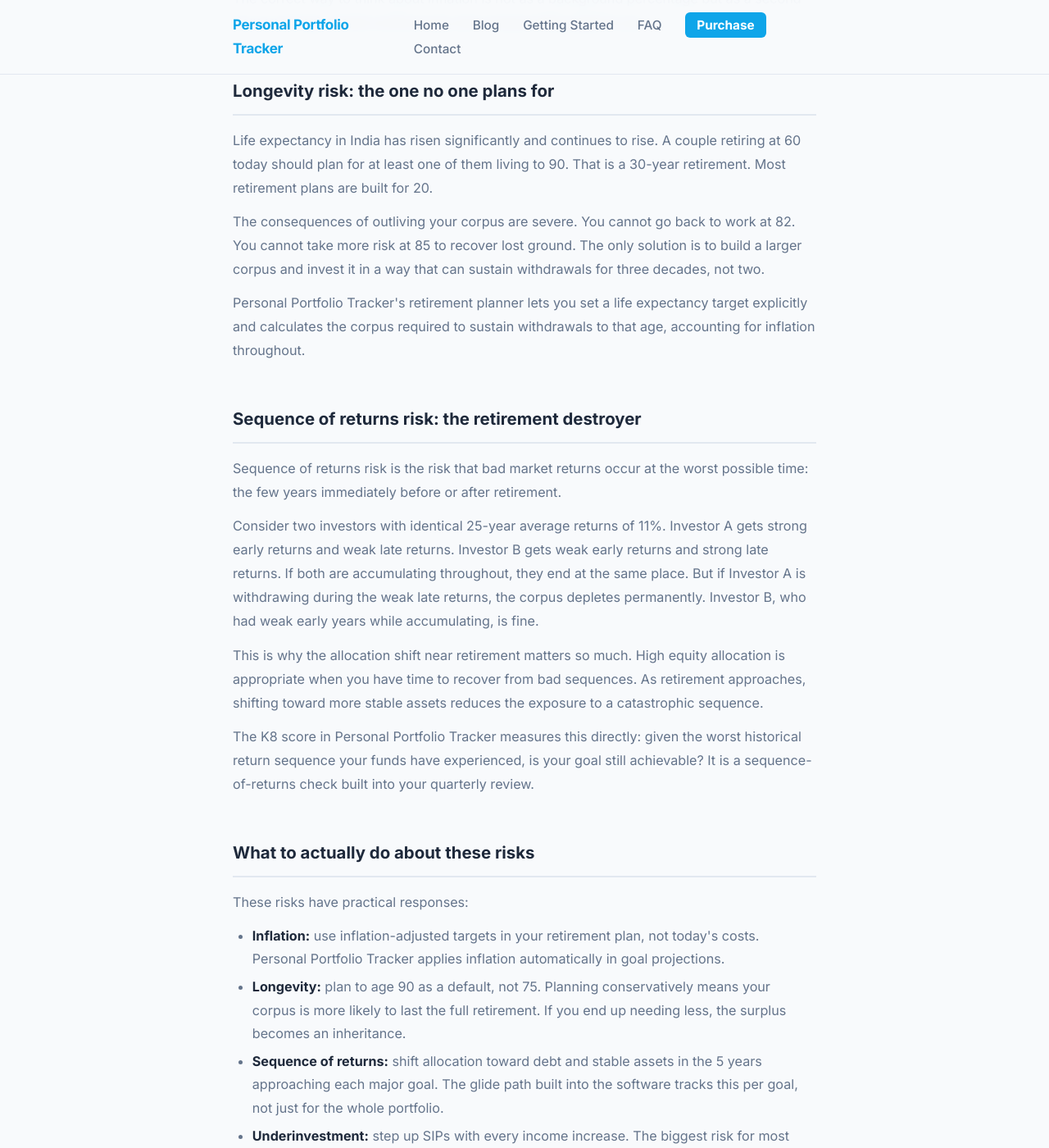
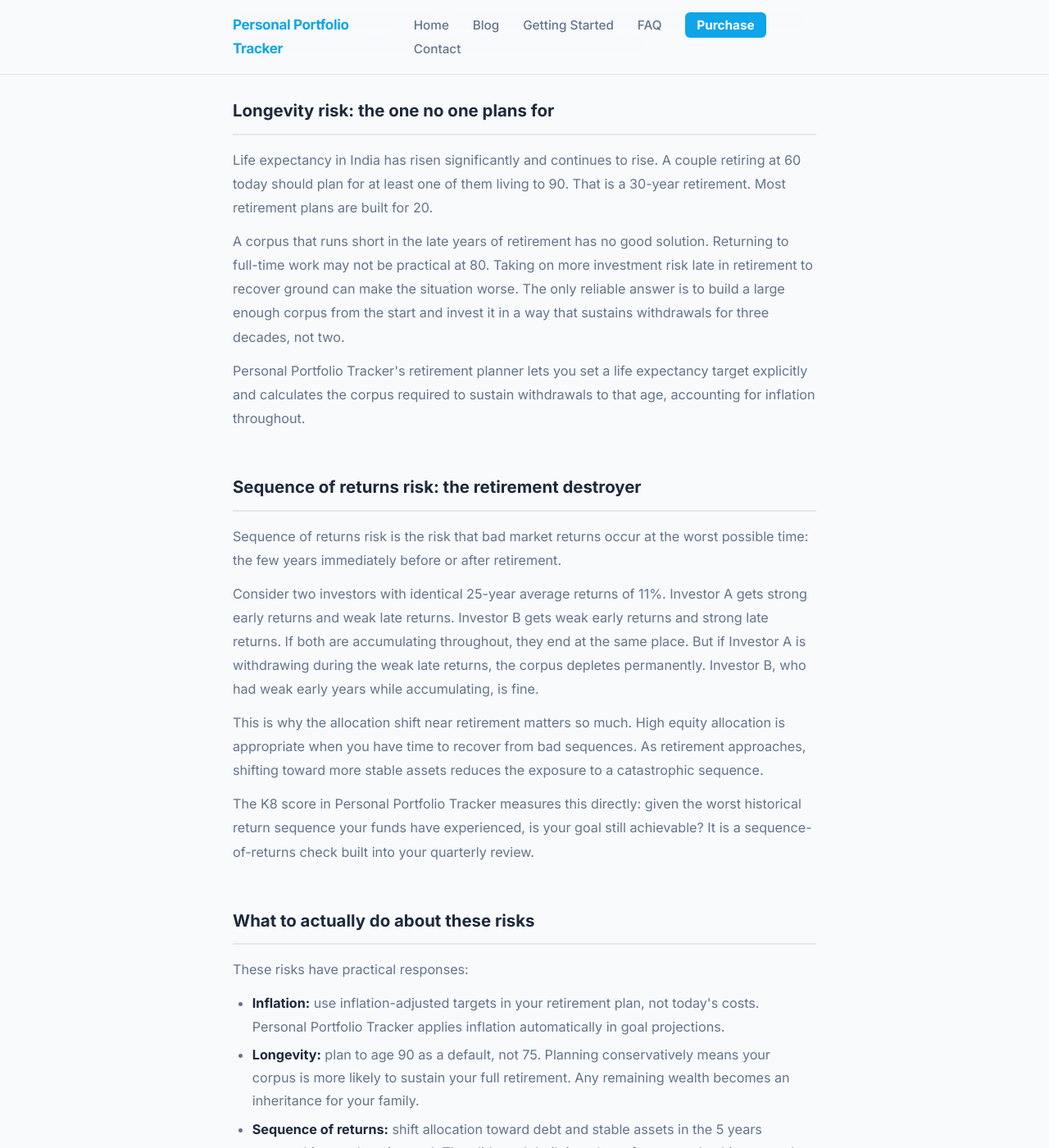
Before and after one commit to srikrishna2024/portfolio-tracker-blog, a Jekyll site: the page built from real-risks/index.html, in a window 1280 px wide and 1400 px high, scrolled down 1328 px. Shown: the whole window at 82% size. Built offline with Jekyll 4.4.1, drawn with Linux system fonts in a browser that asks for light colours; some of the changed text lies outside the part shown.

Commit message:
soften longevity risk language: remove morbid framing throughout

```diff
--- a/real-risks/index.html
+++ b/real-risks/index.html
@@ -27,7 +27,7 @@
         <h3>What actually destroys retirement plans</h3>
         <ul>
           <li>Inflation silently eroding purchasing power over 25 years</li>
-          <li>Outliving your corpus (longevity risk)</li>
+          <li>A corpus that does not last the full retirement (longevity risk)</li>
           <li>A market crash in the 3 years before or after retirement</li>
           <li>Underinvesting for decades because SIPs were never stepped up</li>
           <li>Stopping investments during corrections and missing the recovery</li>
@@ -47,7 +47,7 @@
   <div class="content-section">
     <h2>Longevity risk: the one no one plans for</h2>
     <p>Life expectancy in India has risen significantly and continues to rise. A couple retiring at 60 today should plan for at least one of them living to 90. That is a 30-year retirement. Most retirement plans are built for 20.</p>
-    <p>The consequences of outliving your corpus are severe. You cannot go back to work at 82. You cannot take more risk at 85 to recover lost ground. The only solution is to build a larger corpus and invest it in a way that can sustain withdrawals for three decades, not two.</p>
+    <p>A corpus that runs short in the late years of retirement has no good solution. Returning to full-time work may not be practical at 80. Taking on more investment risk late in retirement to recover ground can make the situation worse. The only reliable answer is to build a large enough corpus from the start and invest it in a way that sustains withdrawals for three decades, not two.</p>
     <p>Personal Portfolio Tracker's retirement planner lets you set a life expectancy target explicitly and calculates the corpus required to sustain withdrawals to that age, accounting for inflation throughout.</p>
   </div>
 
@@ -64,7 +64,7 @@
     <p>These risks have practical responses:</p>
     <ul>
       <li><strong>Inflation:</strong> use inflation-adjusted targets in your retirement plan, not today's costs. Personal Portfolio Tracker applies inflation automatically in goal projections.</li>
-      <li><strong>Longevity:</strong> plan to age 90 as a default, not 75. Planning conservatively means your corpus is more likely to last the full retirement. If you end up needing less, the surplus becomes an inheritance.</li>
+      <li><strong>Longevity:</strong> plan to age 90 as a default, not 75. Planning conservatively means your corpus is more likely to sustain your full retirement. Any remaining wealth becomes an inheritance for your family.</li>
       <li><strong>Sequence of returns:</strong> shift allocation toward debt and stable assets in the 5 years approaching each major goal. The glide path built into the software tracks this per goal, not just for the whole portfolio.</li>
       <li><strong>Underinvestment:</strong> step up SIPs with every income increase. The biggest risk for most mid-career investors is not investing enough, not investing in the wrong fund.</li>
     </ul>
```
